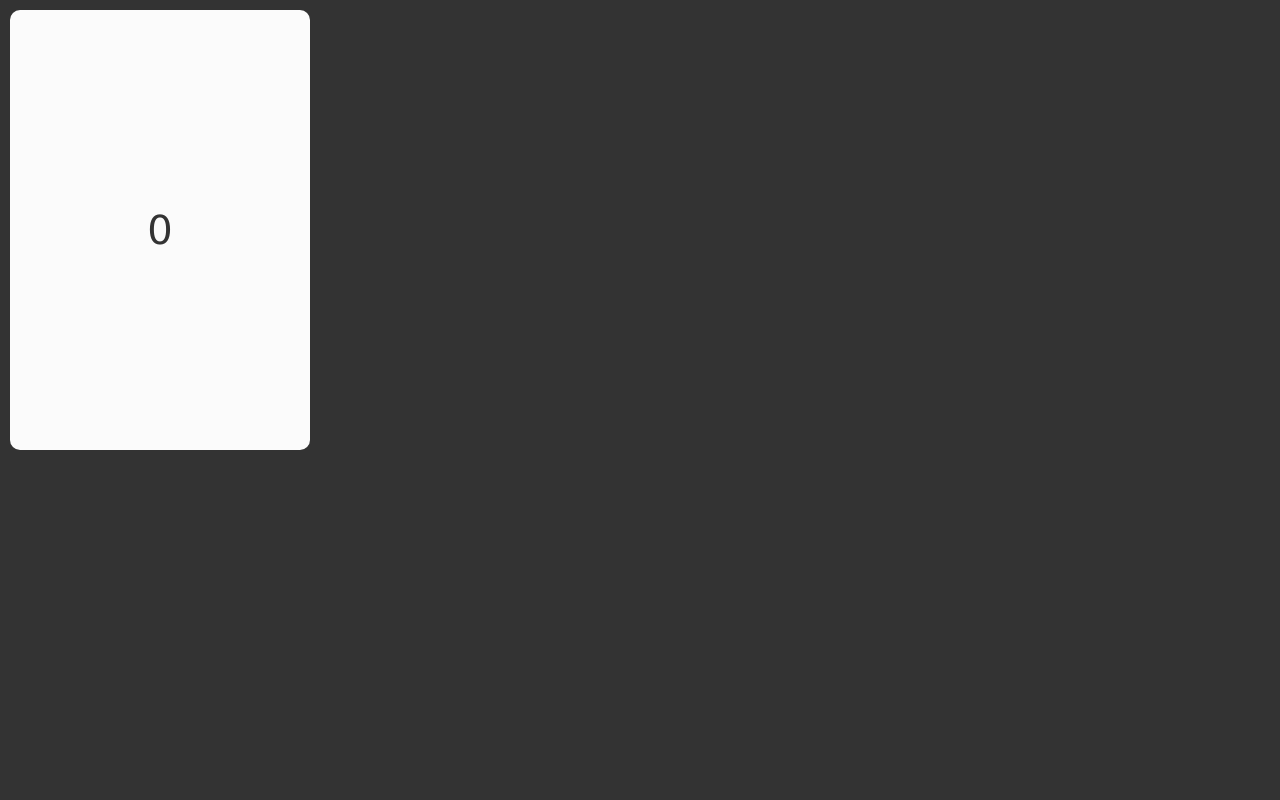
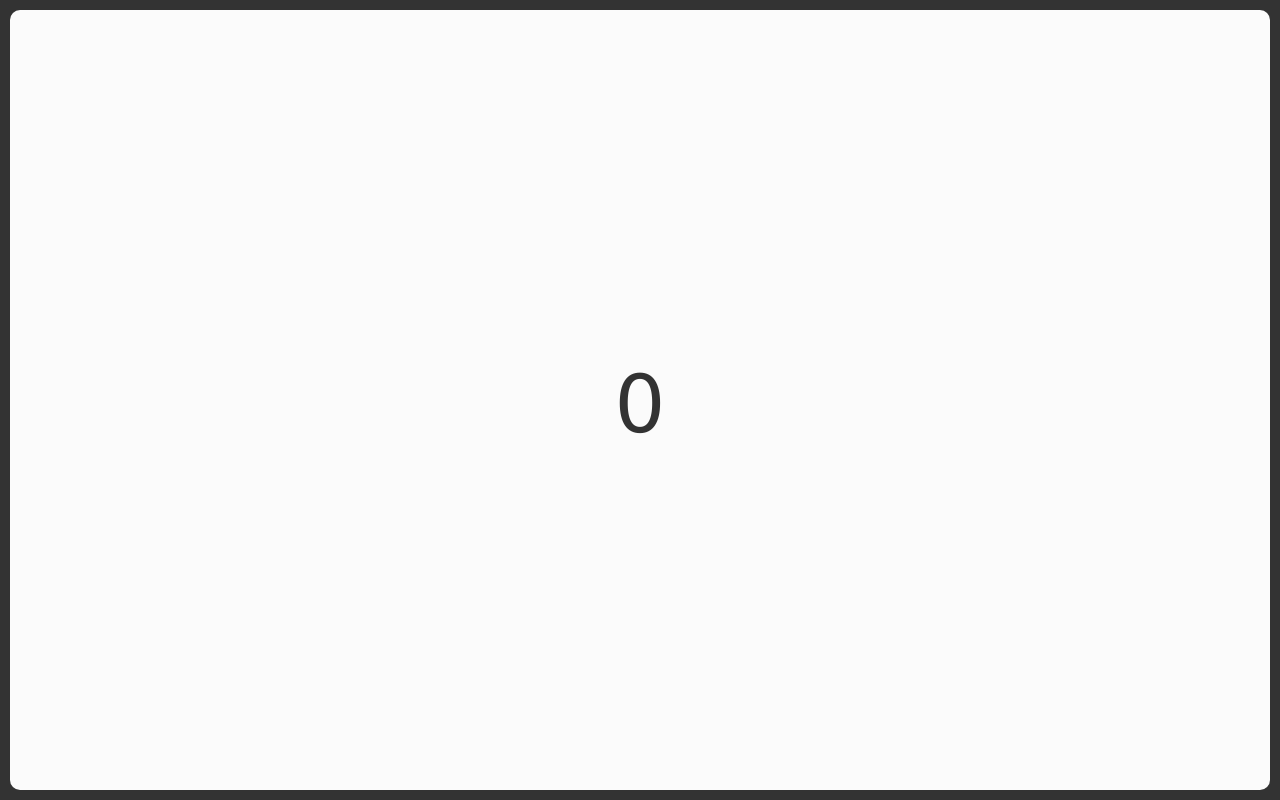
Before and after one commit to AndyWoodly/planningpoker, a plain HTML site: page index.html in a window 1280 px wide. Drawn offline with Linux system fonts and the light colour scheme.

Commit message:
fullscreen ui

```diff
--- a/index.html
+++ b/index.html
@@ -20,9 +20,37 @@
 
 		$(document).ready(function() {
 
-			$('#cards').flickable({segments:12});
+            var nrOfCards = 12;
 
-			$('.front, .back').tap(function() {
+            var height = Math.floor($('#wrapper').height());
+            var width = Math.floor($('#wrapper').width());
+
+            $('#viewport').width(width);
+            $('#viewport').height(height);
+            window.width = width;
+            window.height = height;
+
+            console.log(width, height);
+
+            $('.card').width(width-20);
+            $('.card').height(height-20);
+
+            var $front = $('.front');
+            $front.width(width-20);
+            $front.height(height-20);
+            $front.attr('style', $front.attr('style') + ' ' + 'line-height: '+(height-10)+'px');
+
+            var $back = $('.back');
+            $back.width(width-20);
+            $back.height(height-20);
+            $back.attr('style', $back.attr('style') + ' ' + 'line-height: '+(height-10)+'px');
+
+            $('#cards-wrapper').width(nrOfCards * width);
+            $('#cards-wrapper').height(height);
+
+            $('#cards-wrapper').flickable({segments:nrOfCards});
+
+			$('.front, .back').click(function() {
 				var el = $(this).parent();
 				el.toggleClass('flipped')
 			});
@@ -35,34 +63,50 @@
 
 	<style type="text/css">
 
+    body {
+        height: 100%;
+        width: 100%;
+    }
+
+	#wrapper {
+        display:block;
+        position:absolute;
+        top:0;
+        left:0;
+        width:100%;
+        height:100%;
+		overflow: hidden;
+		background: #333333;
+	}
+
+    #viewport {
+        display:block;
+        position:absolute;
+        top:0;
+        left:0;
+        overflow: hidden;
+        background: #333333;
+    }
 
     #cards-wrapper {
-
-		width: 320px;
-		height: 460px;
+		/*height: 480px;*/
+		/*width: 3840px;*/
         overflow: hidden;
-		background: #333333;
-
-	}
-
-	#cards {
-		height: 480px;
-		width: 3840px;
-		-webkit-perspective: 1000;
+		-webkit-perspective: 5000;
 	}
 
 	.card, .front, .back {
 		border-radius: 10px;
 		color: #333333;
-        font-size: 250%;
+        font-size: 500%;
 		float: left;
-		height: 440px;
-		line-height: 440px;
+		/*height: 440px;*/
+		/*width: 300px;*/
+		/*line-height: 440px;*/
 		margin: 10px;
 		position: relative;
 		padding: 0;
 		text-align: center;
-		width: 300px;
 	}
 
 	.front, .back {
@@ -76,7 +120,9 @@
 	}
 
 	.back {
-		color: #747474;
+		/*color: #747474;*/
+        font-size: 300%;
+		color: #d91e4f;
 		-webkit-transform: rotateY(180deg) translate3d(0,0,0);
 	}
 
@@ -110,80 +156,75 @@
 
 <div id="wrapper">
 
-	<section>
+    <div id="viewport">
 
-		<div id="cards-wrapper">
-
-			<div id="cards" class="clearfix">
+        <div id="cards-wrapper" class="clearfix">
 
             <div class="card" id="card1">
                 <div class="front">0</div>
-					<div class="back">Tap to flip</div>
+                <div class="back">canoo</div>
             </div>
 
             <div class="card" id="card2">
                 <div class="front">0.5</div>
-					<div class="back">Tap to flip</div>
+                <div class="back">canoo</div>
             </div>
 
             <div class="card" id="card3">
                 <div class="front">1</div>
-					<div class="back">Tap to flip</div>
+                <div class="back">canoo</div>
             </div>
 
             <div class="card" id="card4">
                 <div class="front">2</div>
-					<div class="back">Tap to flip</div>
+                <div class="back">canoo</div>
             </div>
 
             <div class="card" id="card5">
                 <div class="front">3</div>
-					<div class="back">Tap to flip</div>
+                <div class="back">canoo</div>
             </div>
 
             <div class="card" id="card6">
                 <div class="front">5</div>
-                    <div class="back">Tap to flip</div>
+                <div class="back">canoo</div>
             </div>
 
             <div class="card" id="card7">
                 <div class="front">8</div>
-                    <div class="back">Tap to flip</div>
+                <div class="back">canoo</div>
             </div>
 
             <div class="card" id="card8">
                 <div class="front">13</div>
-                    <div class="back">Tap to flip</div>
+                <div class="back">canoo</div>
             </div>
 
             <div class="card" id="card9">
                 <div class="front">20</div>
-                    <div class="back">Tap to flip</div>
+                <div class="back">canoo</div>
             </div>
 
             <div class="card" id="card10">
                 <div class="front">40</div>
-                    <div class="back">Tap to flip</div>
+                <div class="back">canoo</div>
             </div>
 
             <div class="card" id="card11">
                 <div class="front">100</div>
-                    <div class="back">Tap to flip</div>
+                <div class="back">canoo</div>
             </div>
 
             <div class="card" id="card12">
                 <div class="front">?</div>
-                    <div class="back">Tap to flip</div>
+                <div class="back">canoo</div>
             </div>
 
         </div>
 
     </div>
 
-	</section>
-
 </div>
-
 
 </body>
 </html>
```
Lines whose indentation alone changed are shown as unchanged.
